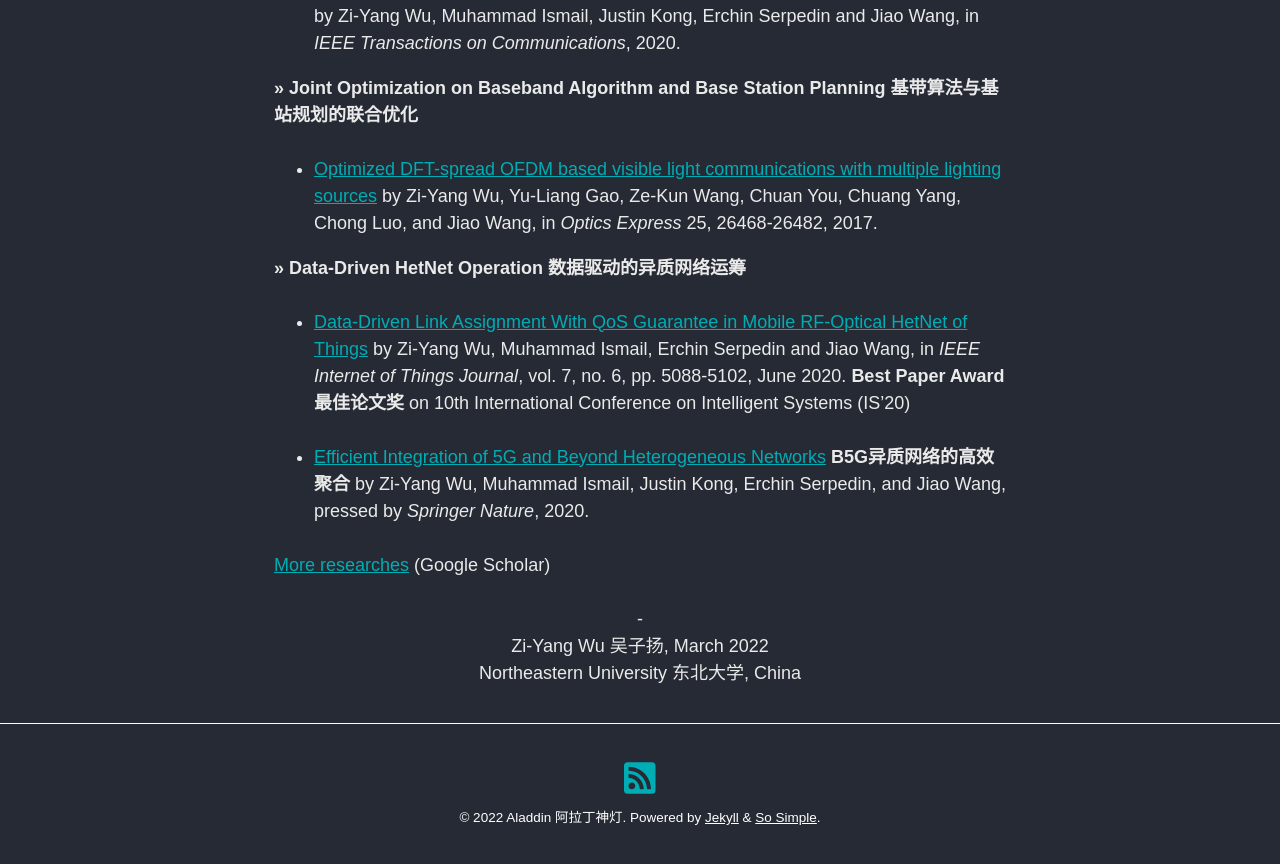
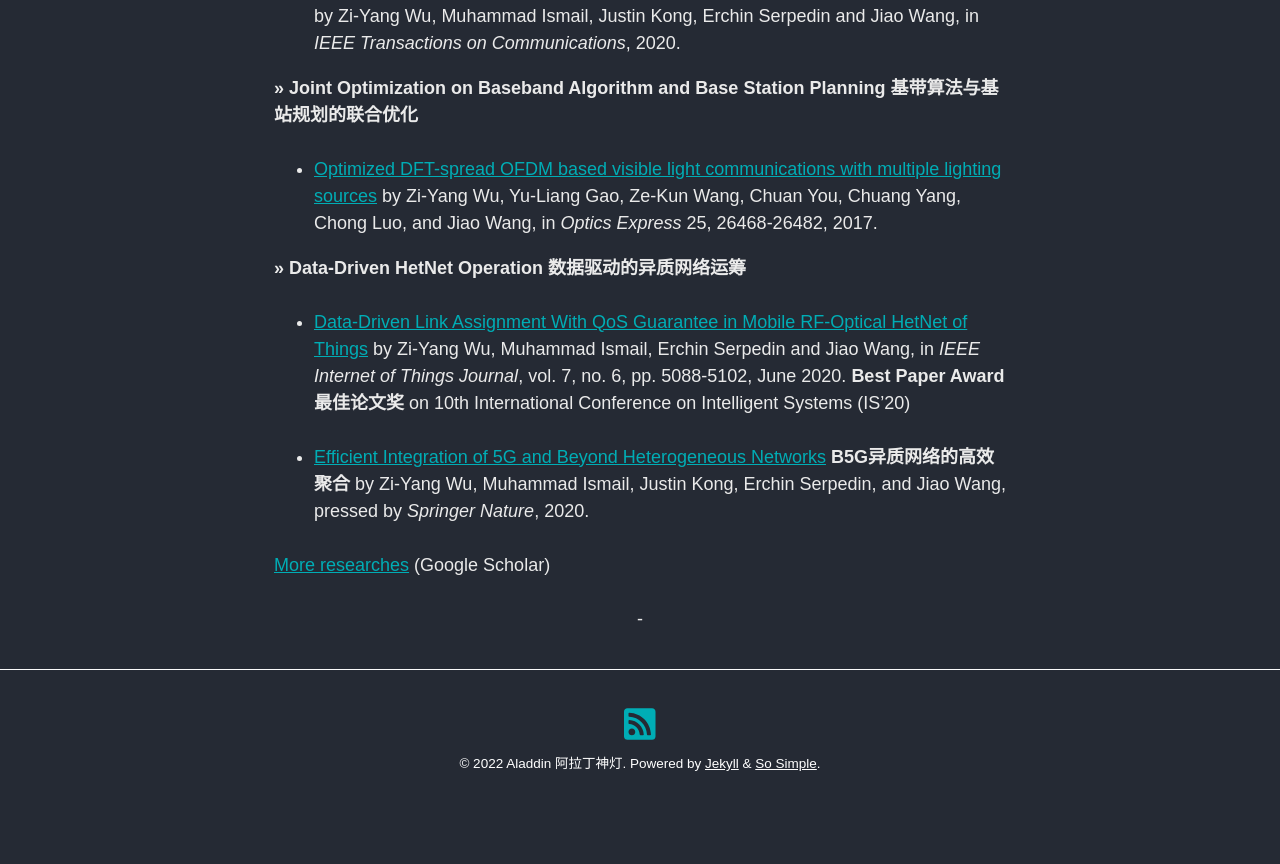
Before and after one commit to aladdin-neu/aladdin-neu.github.io, a Jekyll site: the page built from index.md, in a window 1280 px wide and 900 px high, scrolled down 1381 px. Shown: the top 864 px of the window. Built offline with Jekyll 4.4.1, drawn with Linux system fonts in a browser that asks for light colours; nearby versions of some CDN libraries; some web fonts are replaced.

Commit message:
Update index.md

```diff
--- a/index.md
+++ b/index.md
@@ -42,7 +42,3 @@
 [More researches](https://scholar.google.com.hk/citations?user=BDEsGscAAAAJ&hl=zh-CN) (Google Scholar)
 
 <center> - </center>
-
-<center>Zi-Yang Wu 吴子扬, March 2022</center>
-
-<center>Northeastern University 东北大学, China</center>
```
